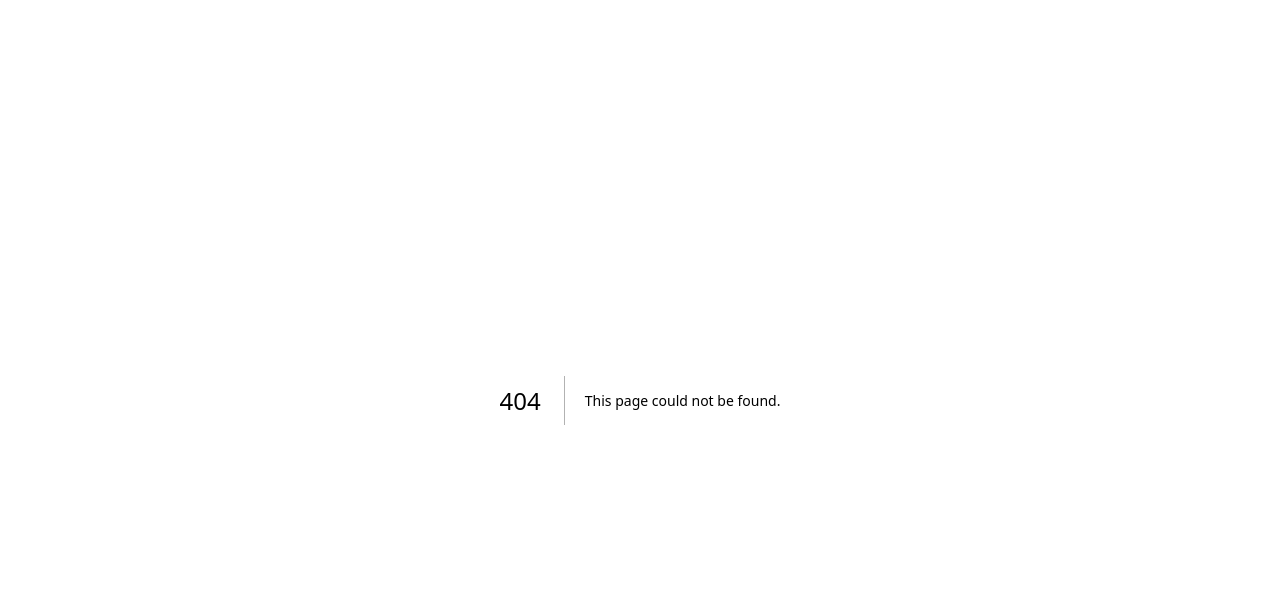
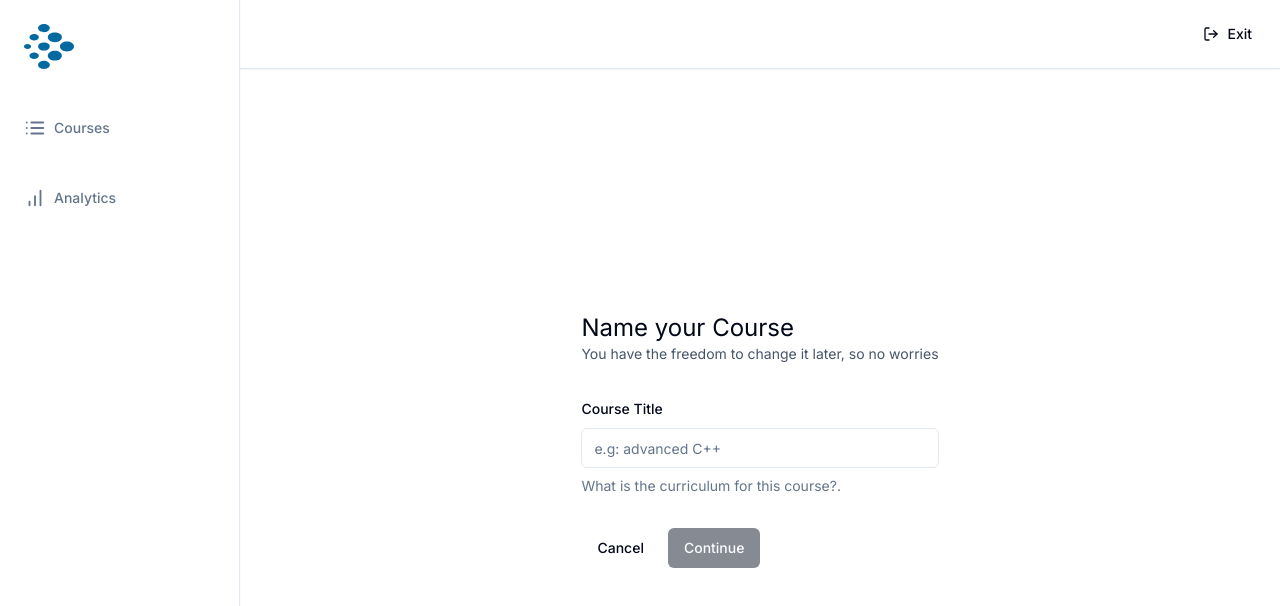
Before and after one commit to Charlesntwari/LMS-platform, a Next.js app in the folder lms-platform/: page /teacher/create in a window 1280 px wide. Before the commit this address had no page. Shown: the top 606 px of the page. Built offline with nearby package versions, Linux system fonts and the light colour scheme.

Commit message:
fix-add-course-backend

```diff
--- a/lms-platform/app/(dashbord)/(routes)/teacher/courses/page.tsx
+++ b/lms-platform/app/(dashbord)/(routes)/teacher/courses/page.tsx
@@ -4,7 +4,7 @@ import Link from "next/link"
 const CoursesPage = () => {
     return (
         <div className="p-6">
-            <Link href="/teacher/courses/create">
+            <Link href="/teacher/create">
                 <Button>
                     Add course
                 </Button>
--- a/lms-platform/app/(dashbord)/(routes)/teacher/courses/create/page.tsx
+++ b/lms-platform/app/(dashbord)/(routes)/teacher/create/page.tsx
@@ -38,9 +38,15 @@ const CreatePage = () => {
   const { isSubmitting, isValid } = form.formState
   const onSubmit = async ( values: z.infer <typeof formSchema>) => {
     try{
-       const response = await axios.post("api/courses", values)
+        const response = await axios.post("/api/courses", values)
+        if (response.data.id) {
             router.push(`/teacher/courses/${response.data.id}`)
             toast.success("course created")
+        }
+
+       else {
+        toast.error("Failed to create course");
+      }
     }
 
     catch{
@@ -80,13 +86,11 @@ const CreatePage = () => {
                                 Cancel
                             </Button>
                         </Link>
-                        <Link href="/">
                         <Button
                         type="submit"
                         disabled={!isValid || isSubmitting}>
                             Continue
                         </Button>
-                        </Link>
                     </div>
                 </form>
             </Form>
--- a/lms-platform/app/api/courses/route.ts
+++ b/lms-platform/app/api/courses/route.ts
@@ -2,7 +2,7 @@ import { auth } from "@clerk/nextjs"
 import { NextResponse } from "next/server";
 import { db } from "@/lib/db";
 
-export async function post(req:Request)
+export async function POST(req:Request)
  {
     try{
      const { userId } = auth();
```
Also changed, not shown: lms-platform/app/(dashbord)/(routes)/teacher/courses/[courseId]/page.tsx (renamed from lms-platform/app/(dashbord)/(routes)/teacher/courses/create/[courseId]/page.tsx). Lines whose indentation alone changed are shown as unchanged.
